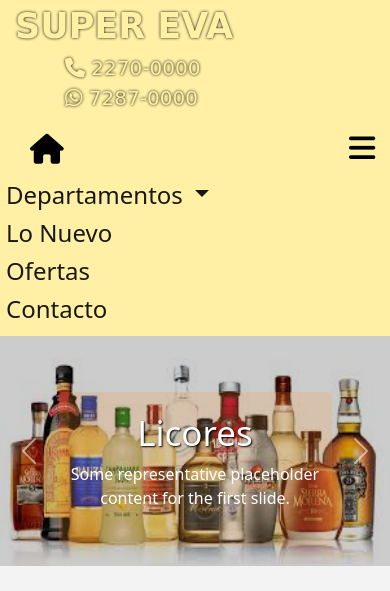
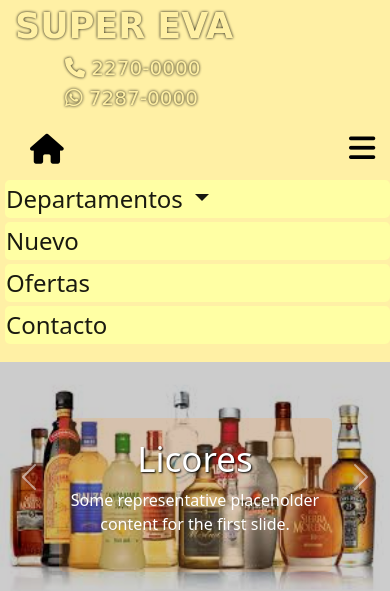
Before and after one commit to rolandoWe/superEva, a PHP site: page / in a window 390 px wide, after a click that opens the changed part. Shown: the top 591 px of the page. Run offline with PHP 8.4, Linux system fonts and the light colour scheme; some libraries are stand-ins or nearby versions; some web fonts are replaced.

Commit message:
Add files via upload

```diff
--- a/css/index.css
+++ b/css/index.css
@@ -223,6 +223,14 @@ footer{
         width: 20%; */
         font-size: 20px;
     }
+    .navbar-nav{
+        margin-bottom: 10px;
+    }
+    .navbar-nav li a{
+        /* border:red 1px solid; */
+        margin-top:4px;
+        background-color: rgb(255, 255, 164);
+    }
     .carousel-item{
         height: 230px;
     }
--- a/includes/header.php
+++ b/includes/header.php
@@ -62,7 +62,7 @@
           <a class="nav-link active" aria-current="page" href="#">Categorias</a>
         </li> -->
         <li class="nav-item">
-          <a class="nav-link active" aria-current="page" href="#nuevo">Lo Nuevo</a>
+          <a class="nav-link active" aria-current="page" href="#nuevo">Nuevo</a>
         </li>
         <li class="nav-item">
           <a class="nav-link" href="#ofertas">Ofertas</a>
```
